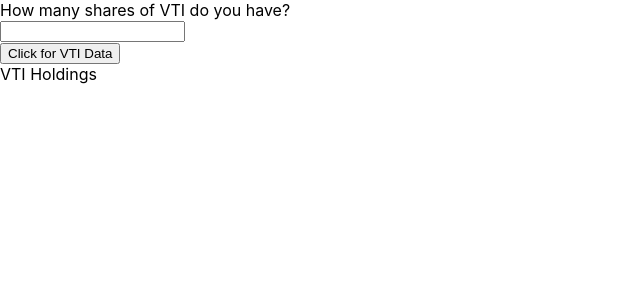
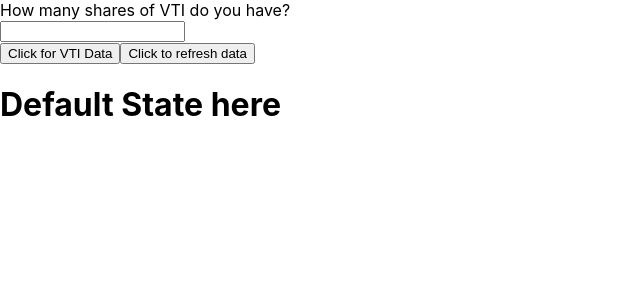
Before and after one commit to jtala/div-tracker, a React (Create React App) app: page / in a window 1280 px wide. Shown: the top 300 px of the page, without its empty margins (0-640 px from the left). Built offline with nearby package versions, Linux system fonts and the light colour scheme.

Commit message:
Div progress

```diff
--- a/src/App.js
+++ b/src/App.js
@@ -1,31 +1,37 @@
 import React, {useState} from "react";
 import Axios from "axios";
 import Begin from "./components/Begin"
-import Dividends from "./components/Dividends"
 import './App.css';
 
 function App() {
 
-  const [data, getData] = useState("");
+  const [data, updateData] = useState("Default State here");
+  let holdings;
 
   const getStockData = () => {
     Axios.get("https://eodhistoricaldata.com/api/fundamentals/VTI.US?api_token=OeAFFmMliFG5orCUuwAKQ8l4WWFQ67YX").then((response) => {
-      let holdings = response.data.ETF_Data.Holdings;
 
-      for (let [key,value] of Object.entries(holdings)){
-        console.log(key, value);
-      }
-    }
-    )
+      holdings = response.data.ETF_Data.Holdings;
+
+  })
   };
+
+  const updateHoldings = () => {
+    // for (let [key,value] of Object.entries(holdings)){
+    //   console.log(key, value);
+    // }
+
+
+    // updateData(holdings.toString());
+  }
+
 
   return (
     <div>
       <Begin></Begin>
       <button onClick={getStockData}>Click for VTI Data</button>
-
-      <Dividends></Dividends>
-      {data}
+      <button onClick={updateHoldings}>Click to refresh data</button>
+      <h1>{data}</h1>
     </div>
   );
 }
```
